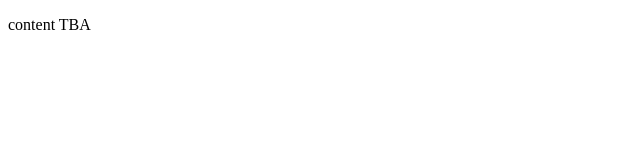
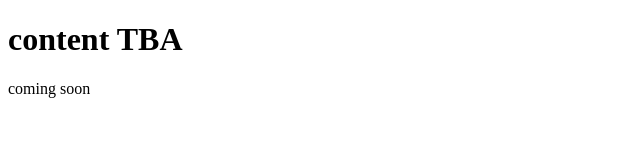
Before and after one commit to RodaHGithub/Media_Query_Tryouts, a plain HTML site: page index.html in a window 1280 px wide. Shown: the whole page, without its empty margins (0-640 px from the left). Drawn offline with Linux system fonts and the light colour scheme.

Commit message:
Update index.html

```diff
--- a/index.html
+++ b/index.html
@@ -9,7 +9,8 @@
   </head>
 
 <body>
-  <p> content TBA </p>
+  <h1> content TBA </h1>
+  <p> coming soon </p>
 </body>
 
 </html>
```
